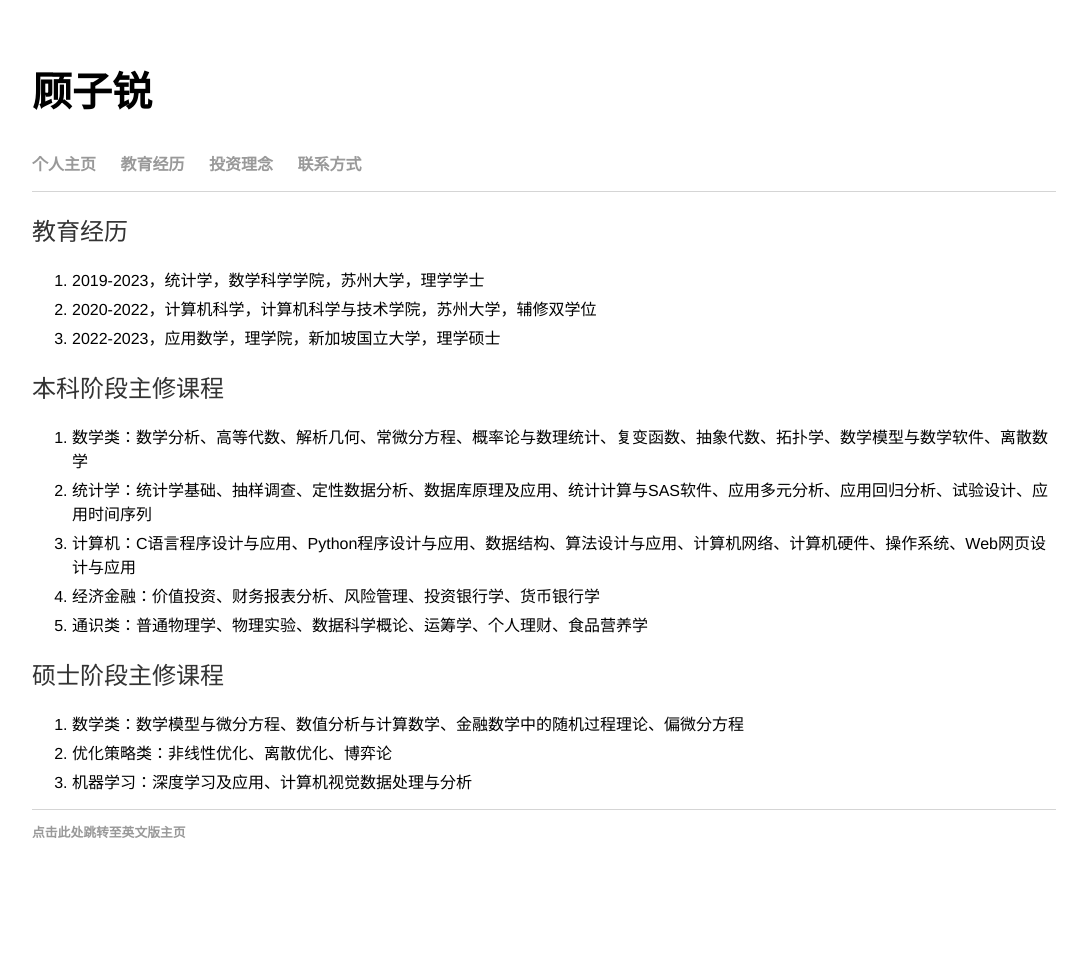
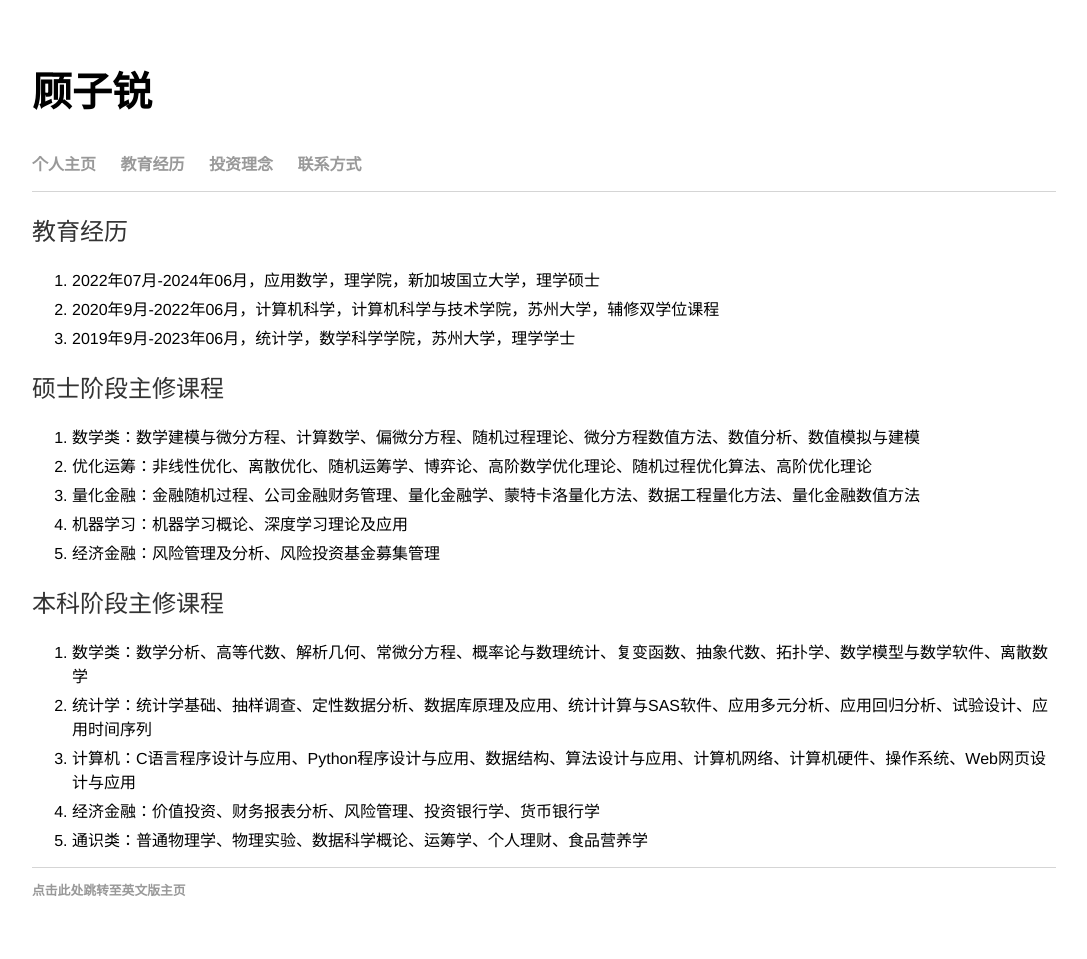
Before and after one commit to guzirui/guzirui.github.io, a Jekyll site: the page built from education/index.html, in a window 1280 px wide. Shown: the whole page, without its empty margins (96-1183 px from the left). Built offline with Jekyll 4.4.1, drawn with Linux system fonts in a browser that asks for light colours; before the commit the page ends 901 px from its top, so only the background shows below that.

Commit message:
Update index.html

```diff
--- a/education/index.html
+++ b/education/index.html
@@ -7,9 +7,19 @@ title: 顾子锐 Gu Zirui
 
   <h2>教育经历</h2>
   <ol>
-    <li>2019-2023，统计学，数学科学学院，苏州大学，理学学士</li>
-    <li>2020-2022，计算机科学，计算机科学与技术学院，苏州大学，辅修双学位</li>
-    <li>2022-2023，应用数学，理学院，新加坡国立大学，理学硕士</li>
+    <li>2022年07月-2024年06月，应用数学，理学院，新加坡国立大学，理学硕士</li>
+    <li>2020年9月-2022年06月，计算机科学，计算机科学与技术学院，苏州大学，辅修双学位课程</li>
+    <li>2019年9月-2023年06月，统计学，数学科学学院，苏州大学，理学学士</li>
+  </ol>
+
+    <h2>硕士阶段主修课程</h2>
+  <ol>
+     <li>数学类：数学建模与微分方程、计算数学、偏微分方程、随机过程理论、微分方程数值方法、数值分析、数值模拟与建模</li>
+     <li>优化运筹：非线性优化、离散优化、随机运筹学、博弈论、高阶数学优化理论、随机过程优化算法、高阶优化理论</li>
+     <li>量化金融：金融随机过程、公司金融财务管理、量化金融学、蒙特卡洛量化方法、数据工程量化方法、量化金融数值方法</li>
+     <li>机器学习：机器学习概论、深度学习理论及应用</li>
+     <li>经济金融：风险管理及分析、风险投资基金募集管理</li>
+
   </ol>
 
   <h2>本科阶段主修课程</h2>
@@ -21,13 +31,5 @@ title: 顾子锐 Gu Zirui
      <li>通识类：普通物理学、物理实验、数据科学概论、运筹学、个人理财、食品营养学</li>
   </ol>
 
-  <h2>硕士阶段主修课程</h2>
-  <ol>
-     <li>数学类：数学模型与微分方程、数值分析与计算数学、金融数学中的随机过程理论、偏微分方程</li>
-     <li>优化策略类：非线性优化、离散优化、博弈论</li>
-     <li>机器学习：深度学习及应用、计算机视觉数据处理与分析</li>
-  </ol>
-
-
 
 </div><!-- /.blurb -->
```
